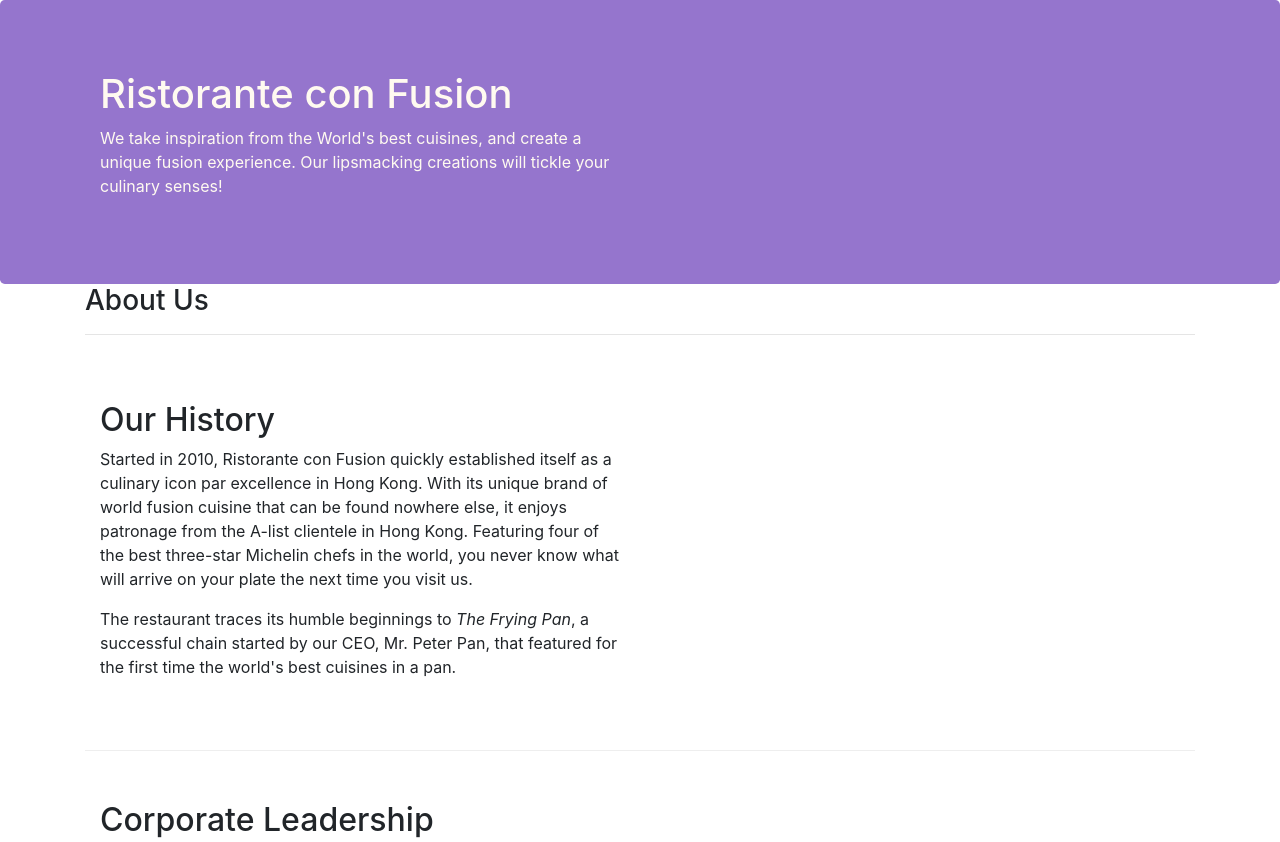
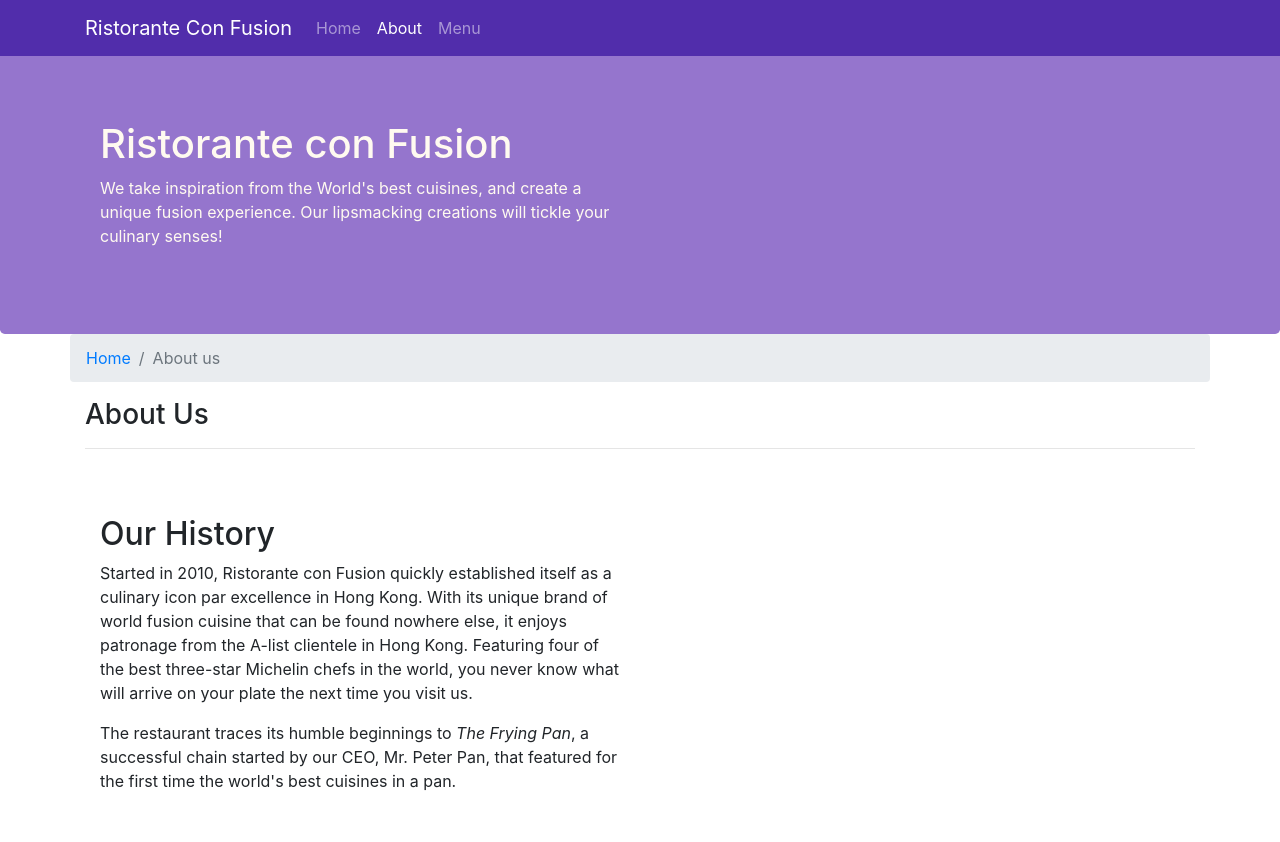
Before and after one commit to Akhilreddy-984/git-test, a website: page aboutus.html in a window 1280 px wide. Shown: the top 842 px of the page. Drawn offline with nearby package versions, Linux system fonts and the light colour scheme.

Commit message:
Navbar and BreadCrumbs

```diff
--- a/aboutus.html
+++ b/aboutus.html
@@ -15,6 +15,26 @@
 </head>
 
 <body>
+    <nav class="navbar navbar-dark navbar-expand-sm  fixed-top">
+        <div class="container">   <!-- collapse: bootstrap javascipt component-->
+            <button class="navbar-toggler" type="button" data-toggle="collapse" data-target="#Navbar">
+                <span class="navbar-toggler-icon"></span>
+            </button>
+            <a href="./index.html" class="navbar-brand ">Ristorante Con Fusion</a>
+            <div class="collapse navbar-collapse" id="Navbar">
+                <ul class="navbar-nav mr-auto">
+                    <li class="nav-item "><a href="./index.html" class="nav-link">Home</a></li>
+                    <li class="nav-item active"><a href="#" class="nav-link">About</a></li>
+                    <li class="nav-item"><a href="#" class="nav-link">Menu</a></li>
+
+                </ul>
+
+            </div>
+
+        </div>
+
+    </nav>
+
 
     <header class="jumbotron">
         <div class="container">
@@ -30,8 +50,13 @@
     </header>
 
     <div class="container">
-        <div class="row">
+        <div class="row"> <!--breadCrumb:Keeps track and levels of navigation-->
+            <ol class="col-12 breadcrumb">
+                <li class="breadcrumb-item"><a href="./index.html" >Home</a></li>
+                <li class="breadcrumb-item active">About us </li>
+            </ol>
             <div class="col-12 col-sm">
+
                <h3>About Us</h3>
                <hr>
             </div>
@@ -78,7 +103,7 @@
                 <div class="col-4 offset-1 col-sm-2">
                     <h5>Links</h5>
                     <ul class="list-unstyled">
-                        <li><a href="#">Home</a></li>
+                        <li><a href="./index.html">Home</a></li>
                         <li><a href="#">About</a></li>
                         <li><a href="#">Menu</a></li>
                         <li><a href="#">Contact</a></li>
--- a/css/styles.css
+++ b/css/styles.css
@@ -28,3 +28,18 @@
     color: #0f0f0f;
 
 }
+body{
+    padding:50px 0px 0px 0px;/*always provide padding when using fixed top navbar so that this 50px is used by navbar */
+    z-index: 0;
+    /*
+    what is z-index?
+    An element with greater stack order is always in front of an element with a lower stack order.
+    Note: z-index only works on positioned elements
+    (position: absolute, position: relative, position: fixed, or position: sticky).
+    */
+}
+.navbar-dark
+{
+    background-color: #512DAB;
+
+}
```
Also changed, not shown: index.html (+22 -3 lines).
